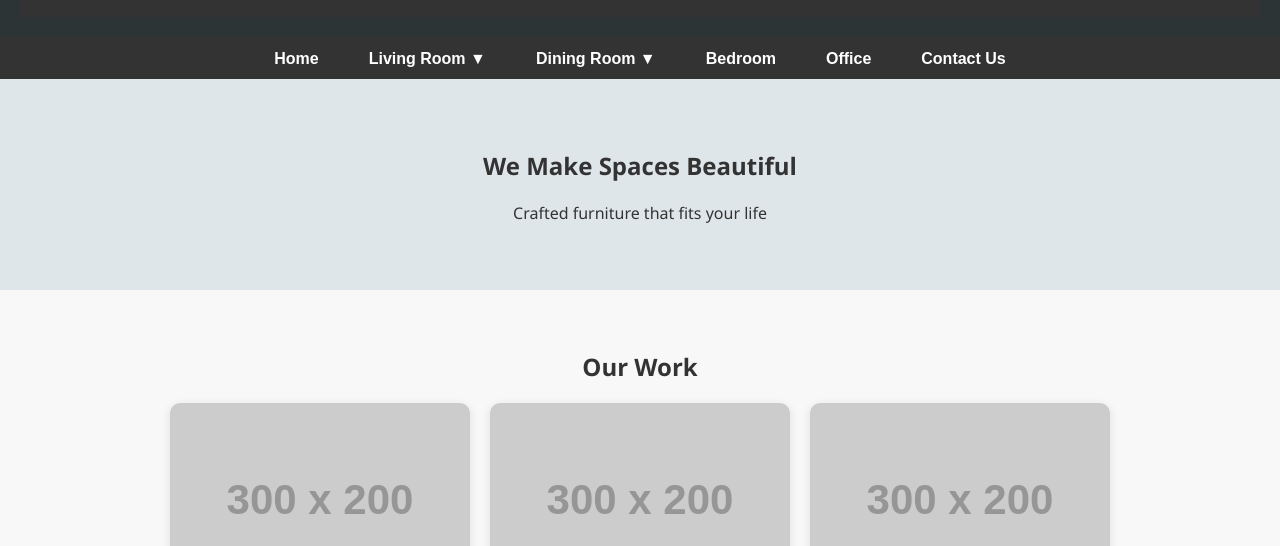
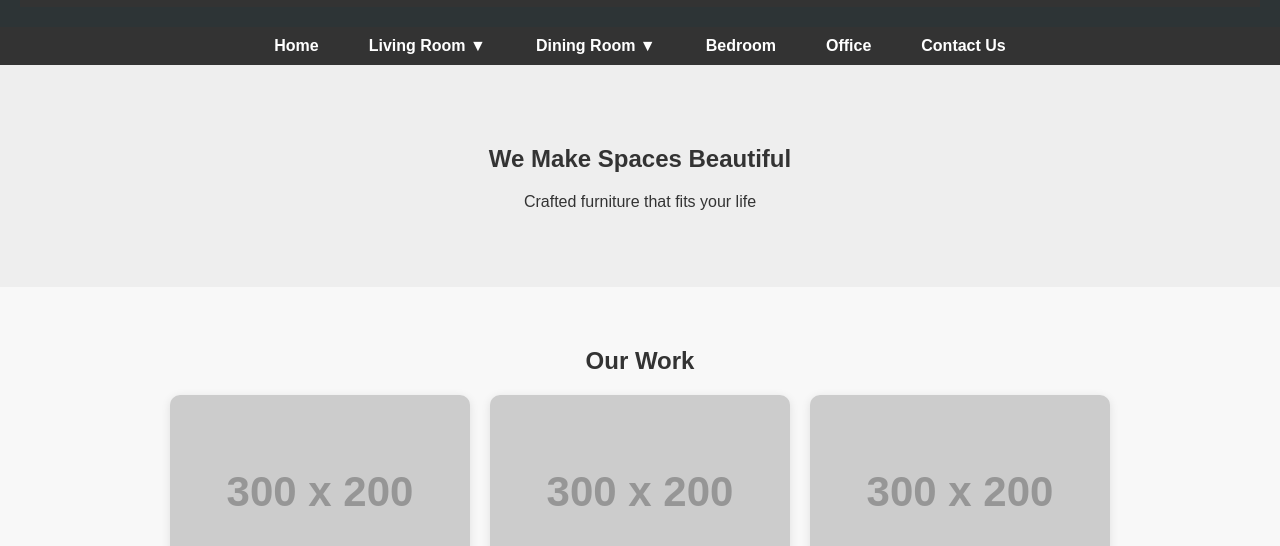
Before and after one commit to Fadhlamith/furniture-republic, a plain HTML site: page index.html in a window 1280 px wide. Shown: the part 108-654 px from the top of the page. Drawn offline with Linux system fonts and the light colour scheme; placeholder pictures from the web are drawn by us.

Commit message:
Update index.html

```diff
--- a/index.html
+++ b/index.html
@@ -6,6 +6,11 @@
   <title>Furniture Republic</title>
   <link rel="stylesheet" href="styles.css" />
   <style>
+    body {
+      margin: 0;
+      font-family: Arial, sans-serif;
+    }
+
     .whatsapp-buttons {
       position: fixed;
       bottom: 20px;
@@ -71,9 +76,14 @@
       background-color: #333;
       color: white;
     }
+
+    .hero {
+      padding: 60px 20px;
+      text-align: center;
+      background-color: #eeeeee;
+    }
   </style>
 </head>
-
 <body>
 
   <!-- WhatsApp Chat Buttons -->
@@ -85,6 +95,8 @@
       <img src="https://cdn-icons-png.flaticon.com/512/733/733585.png" alt="WhatsApp 2" class="wa-icon" />
     </a>
   </div>
+
+  <!-- ✅ Header with Company Name -->
   <header>
     <div style="background-color: #333; color: white; text-align: center; padding: 20px;">
       <h1 style="margin: 0;">Furniture Republic</h1>
@@ -110,7 +122,7 @@
     <p>Crafted furniture that fits your life</p>
   </section>
 
-  <!-- Our Work Section -->
+  <!-- Gallery Section -->
   <section class="gallery">
     <h2>Our Work</h2>
     <div class="gallery-grid">
```
Lines whose indentation alone changed are shown as unchanged.
